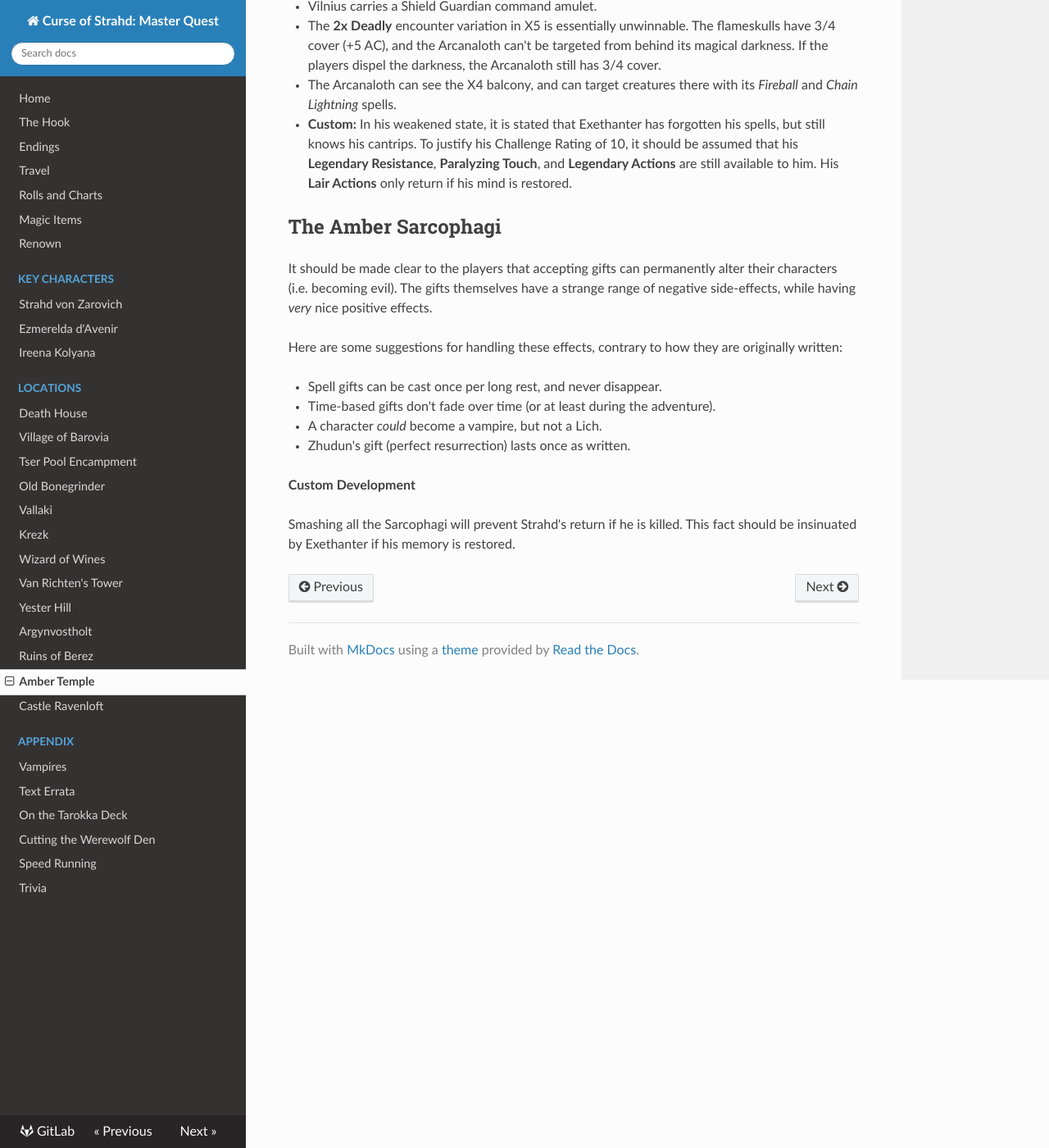
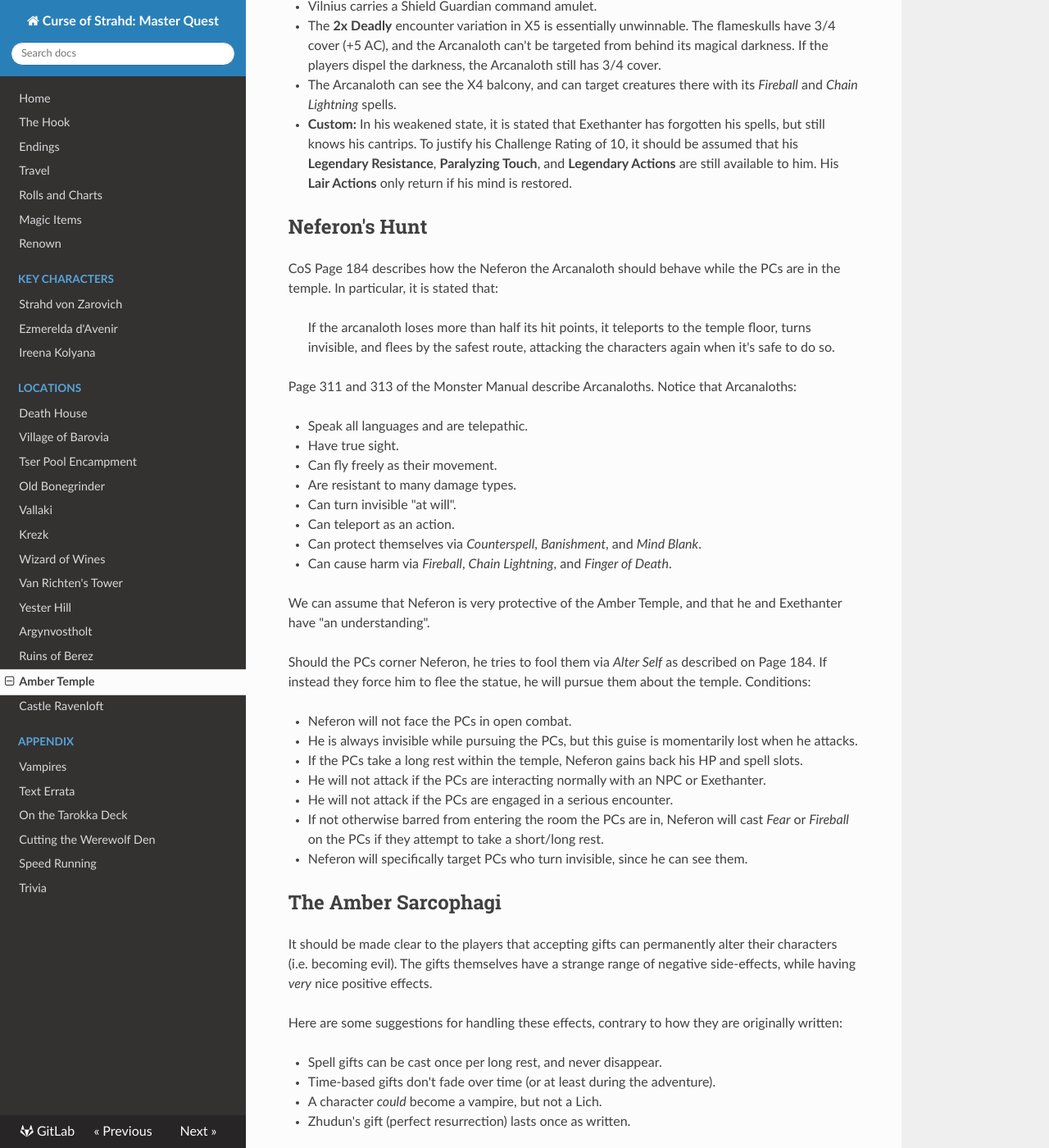
Before and after one commit to fosskers/curse-of-strahd, an MkDocs documentation site: the page built from cos/amber-temple.md, in a window 1280 px wide and 1400 px high, scrolled down 1004 px. Shown: the whole window at 82% size. Built offline with MkDocs 1.6.1, drawn with Linux system fonts in a browser that asks for light colours; nearby versions of some CDN libraries; old or Windows-style settings are respelled for this version of MkDocs.

Commit message:
Corrections and additions

```diff
--- a/cos/amber-temple.md
+++ b/cos/amber-temple.md
@@ -1,5 +1,4 @@
-Encounters
-----------
+## Encounters
 
 Challenge below is based on a 4-player party of level 9 characters.
 
@@ -41,8 +40,48 @@
 and **Legendary Actions** are still available to him. His **Lair Actions** only
 return if his mind is restored.
 
-The Amber Sarcophagi
---------------------
+## Neferon's Hunt
+
+CoS Page 184 describes how the Neferon the Arcanaloth should behave while the
+PCs are in the temple. In particular, it is stated that:
+
+> If the arcanaloth loses more than half its hit points, it teleports to the
+> temple floor, turns invisible, and flees by the safest route, attacking the
+> characters again when it's safe to do so.
+
+Page 311 and 313 of the Monster Manual describe Arcanaloths. Notice that
+Arcanaloths:
+
+- Speak all languages and are telepathic.
+- Have true sight.
+- Can fly freely as their movement.
+- Are resistant to many damage types.
+- Can turn invisible "at will".
+- Can teleport as an action.
+- Can protect themselves via *Counterspell*, *Banishment*, and *Mind Blank*.
+- Can cause harm via *Fireball*, *Chain Lightning*, and *Finger of Death*.
+
+We can assume that Neferon is very protective of the Amber Temple, and that he
+and Exethanter have "an understanding".
+
+Should the PCs corner Neferon, he tries to fool them via *Alter Self* as
+described on Page 184. If instead they force him to flee the statue, he will
+pursue them about the temple. Conditions:
+
+- Neferon will not face the PCs in open combat.
+- He is always invisible while pursuing the PCs, but this guise is momentarily
+  lost when he attacks.
+- If the PCs take a long rest within the temple, Neferon gains back his HP and
+  spell slots.
+- He will not attack if the PCs are interacting normally with an NPC or Exethanter.
+- He will not attack if the PCs are engaged in a serious encounter.
+- If not otherwise barred from entering the room the PCs are in, Neferon will
+  cast *Fear* or *Fireball* on the PCs if they attempt to take a short/long
+  rest.
+- Neferon will specifically target PCs who turn invisible, since he can see them.
+
+
+## The Amber Sarcophagi
 
 It should be made clear to the players that accepting gifts can permanently
 alter their characters (i.e. becoming evil). The gifts themselves have a
```
Also changed, not shown: cos/ezmerelda.md (+1 -1 lines), cos/trivia.md (+1 -1 lines).
